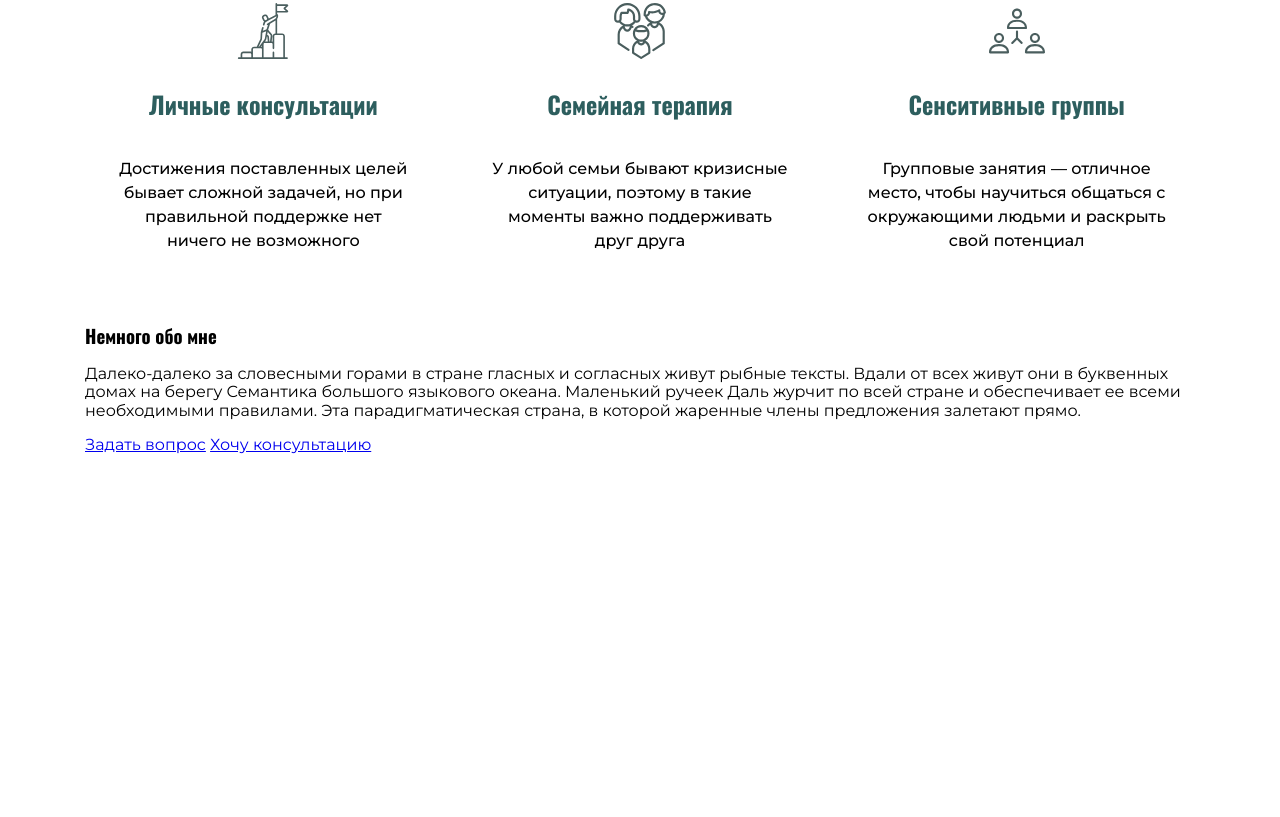
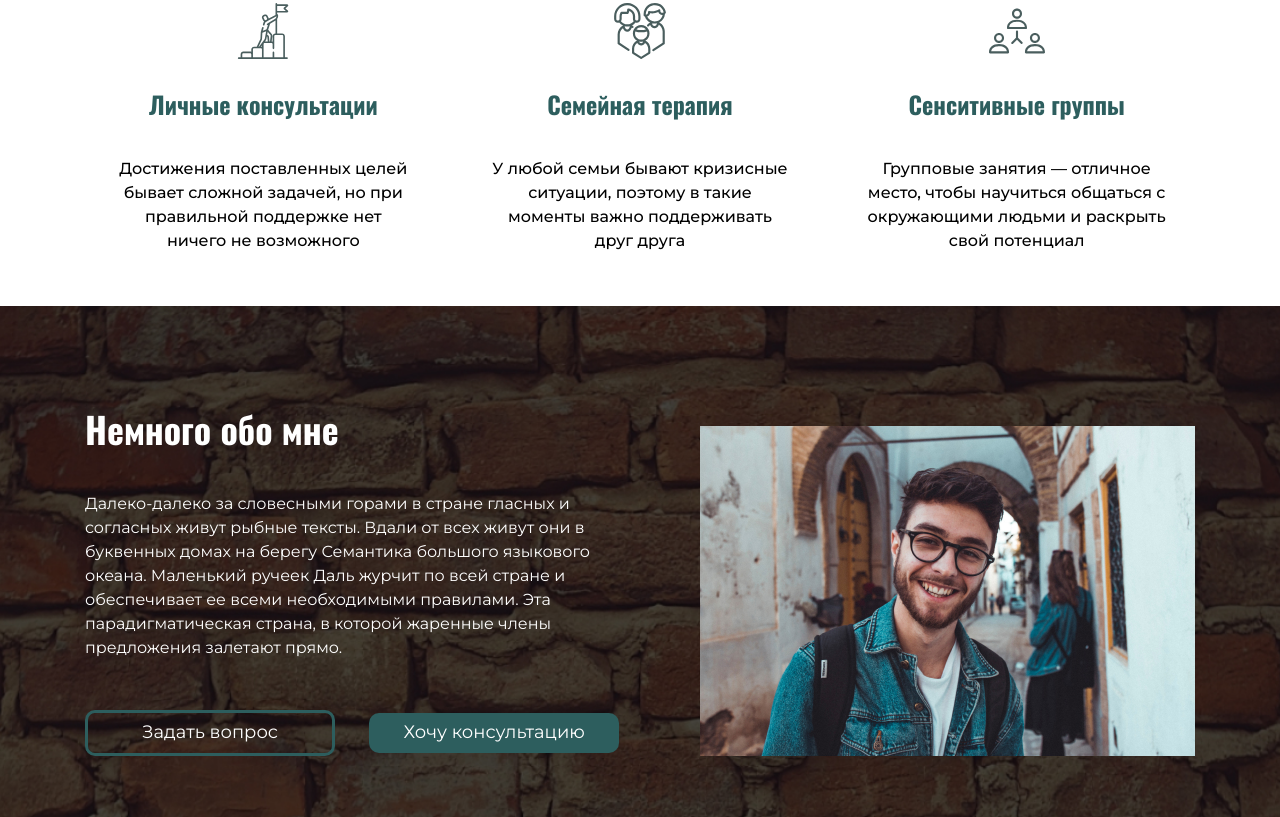
Before and after one commit to AnaKurovska/marin-site, a plain HTML site: page index.html in a window 1280 px wide. Shown: the part 825-1642 px from the top of the page. Before the commit the page ends 1279 px from the top, so only its background shows below. Drawn offline with Linux system fonts and the light colour scheme.

Commit message:
finished aboutme

```diff
--- a/index.html
+++ b/index.html
@@ -60,6 +60,7 @@
           </section>
 
 <section class="aboutme center">
+  <img class="aboutme__photo" src="img/about_me_photo.jpg" alt="Немного обо мне">
   <h3 class="aboutme__title">
     Немного обо мне
   </h3>
--- /dev/null
+++ b/sass/_aboutme.scss
@@ -0,0 +1,24 @@
+.aboutme {
+    padding-top: 60px;
+    padding-bottom: 61px;
+    background-image: url("../img/about_me_rectangle.jpg");
+    background-position: center;
+    background-repeat: no-repeat;
+    background-size: cover;
+    color: #fff;
+    &__title {
+    font-family: Oswald;
+    font-size: 36px;
+    line-height: 1.5;
+   }
+   &__desc {
+    font-size: 16px;
+    line-height: 1.5;
+    max-width: 625px;
+    margin: 0 0 50px;
+   }
+   &__photo {
+    float: right;
+    margin: 60px 0 0 50px;
+   }
+}
--- a/sass/_btn.scss
+++ b/sass/_btn.scss
@@ -21,3 +21,55 @@
         opacity: .4;
     }
 }
+
+.btn__question {
+    border: 3px solid #2D5E5E;
+    background: transparent;
+    border-radius: 10px;
+    padding-top: 8px;
+    padding-bottom: 8px;
+    white-space: nowrap;
+    display: inline-flex;
+    justify-content: center;
+    align-items: center;
+    gap: 10px;
+    color: #fff;
+    text-decoration: none;
+    font-size: 18px;
+    line-height: 1.33;
+    width: 250px;
+    margin-right: 30px;
+    &:hover,
+    &:focus {
+        border: none;
+        background: #2D5E5E;
+    }
+    &:active {
+        opacity: .4;
+    }
+}
+
+.btn__consultation {
+    border: none;
+    background: #2D5E5E;
+    border-radius: 10px;
+    padding-top: 8px;
+    padding-bottom: 8px;
+    white-space: nowrap;
+    display: inline-flex;
+    justify-content: center;
+    align-items: center;
+    gap: 10px;
+    color: #fff;
+    text-decoration: none;
+    font-size: 18px;
+    line-height: 1.33;
+    width: 250px;
+    &:hover,
+    &:focus {
+        opacity: .7;
+    }
+    &:active {
+        opacity: .4;
+    }
+}
--- a/sass/style.scss
+++ b/sass/style.scss
@@ -6,3 +6,4 @@
 @import "nav";
 @import "offer";
 @import "services";
+@import "aboutme";
```
Also changed, not shown: css/style.css, 1 other file.
